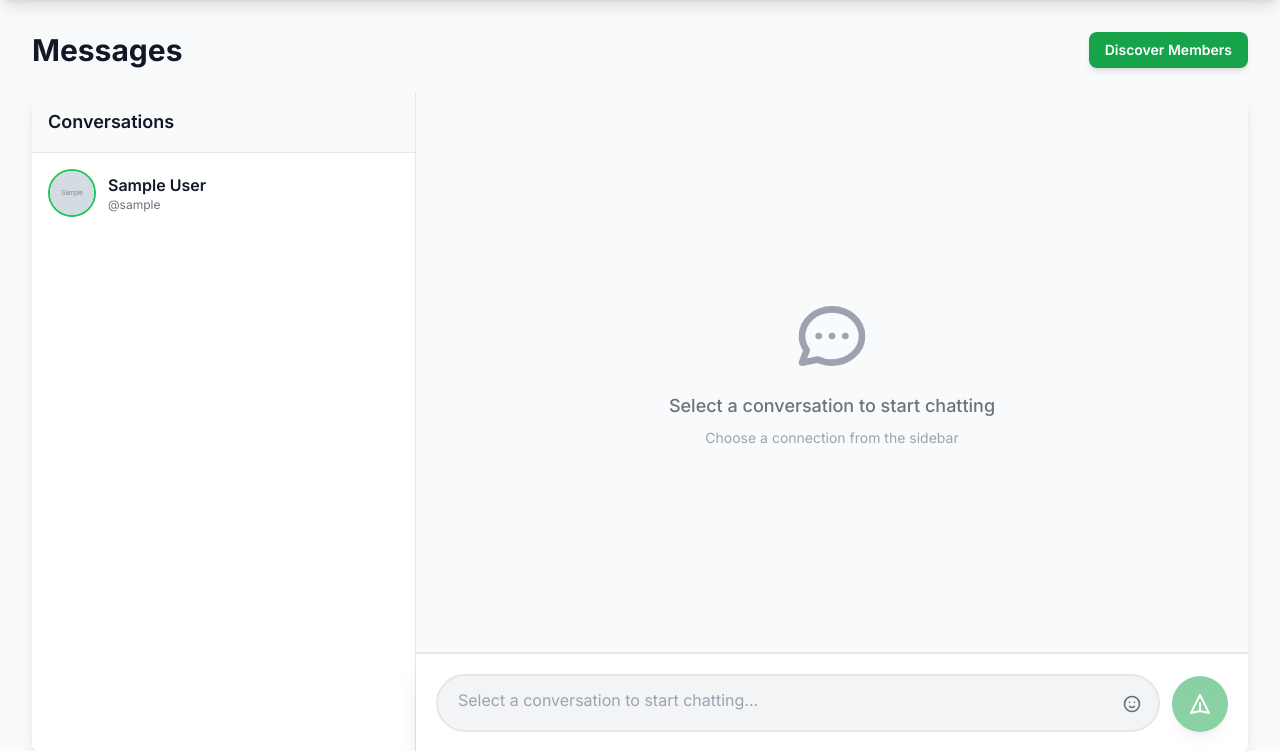
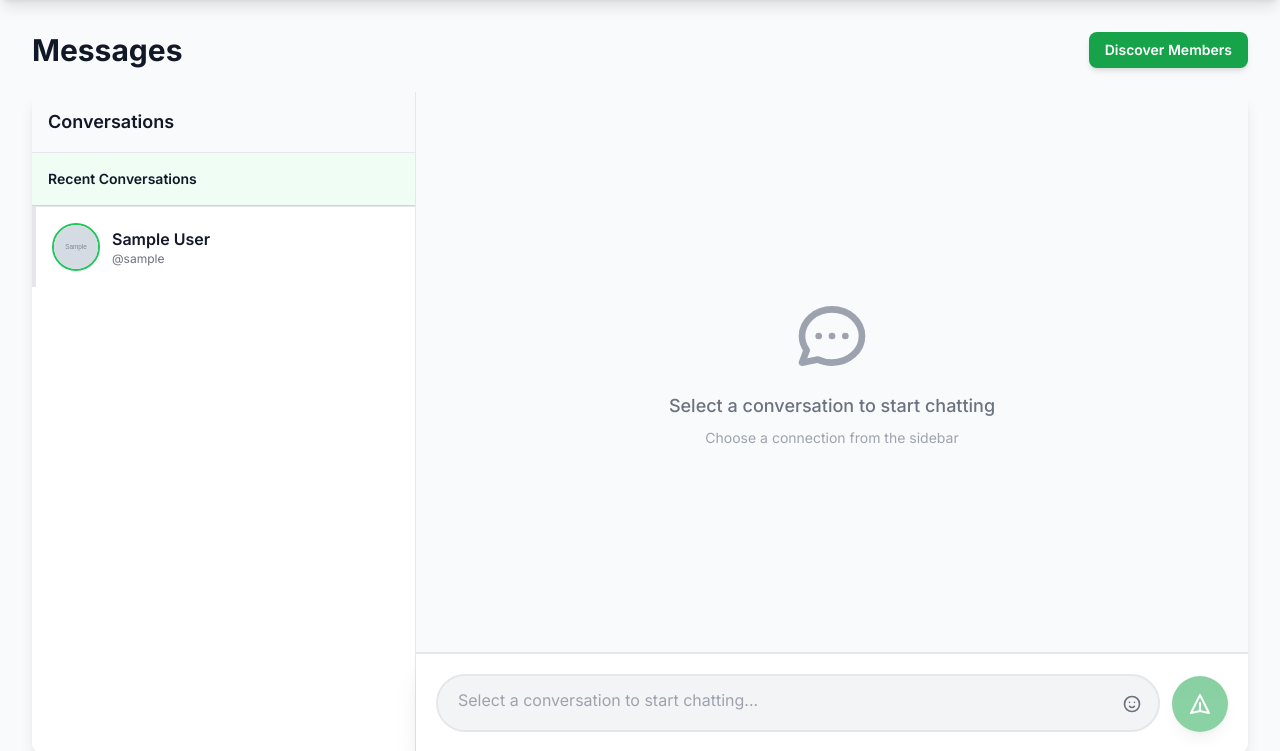
Before and after one commit to spw3bt3ch/educators-tribe, a Flask app: page /chat in a window 1280 px wide. Shown: the part 64-815 px from the top of the page. Run offline with Flask 3, Linux system fonts and the light colour scheme; a user stored in the database is signed in; tables that the repository leaves empty hold one stand-in row (values such as "Sample post"); grey boxes marked "Sample" are stand-in pictures; some libraries are stand-ins or nearby versions.

Commit message:
chat update

```diff
--- a/templates/chat.html
+++ b/templates/chat.html
@@ -61,8 +61,11 @@
                 <!-- Conversations List -->
                 <div id="conversations-list" class="divide-y divide-gray-200 flex-1 overflow-y-auto">
                     {% if conversations %}
+                        <div class="p-3 sm:p-4 border-b border-gray-300 bg-green-50">
+                            <h3 class="text-xs sm:text-sm font-semibold text-gray-900">Recent Conversations</h3>
+                        </div>
                         {% for conv in conversations %}
-                        <div class="p-3 sm:p-4 hover:bg-gray-50 cursor-pointer conversation-item transition-colors" data-user-id="{{ conv.user.id }}">
+                        <div class="p-3 sm:p-4 hover:bg-green-50 cursor-pointer conversation-item transition-colors border-l-4 border-transparent hover:border-green-500 active:bg-green-100" data-user-id="{{ conv.user.id }}" title="Click to chat with {{ conv.user.full_name or conv.user.username }}">
                             <div class="flex items-center space-x-3">
                                 {% if conv.user.profile_picture %}
                                 <img src="{{ conv.user.profile_picture }}" alt="{{ conv.user.username }}"
@@ -82,12 +85,45 @@
                             </div>
                         </div>
                         {% endfor %}
-                    {% else %}
+                    {% endif %}
+
+                    <!-- All Connected Users Section -->
+                    {% if all_connections %}
+                    <div class="p-3 sm:p-4 border-t border-gray-300 bg-blue-50">
+                        <h3 class="text-xs sm:text-sm font-semibold text-gray-900 mb-2">My Connections</h3>
+                        <p class="text-xs text-gray-600 mb-3">Click on any connection to start chatting</p>
+                        <div class="space-y-2">
+                            {% for user in all_connections %}
+                            <div class="p-2 sm:p-3 bg-white rounded-lg border border-blue-200 hover:bg-blue-50 cursor-pointer conversation-item transition-all shadow-sm hover:shadow-md active:scale-95" data-user-id="{{ user.id }}" title="Click to start chatting with {{ user.full_name or user.username }}">
+                                <div class="flex items-center space-x-2 sm:space-x-3">
+                                    {% if user.profile_picture %}
+                                    <img src="{{ user.profile_picture }}" alt="{{ user.username }}"
+                                         class="w-8 h-8 sm:w-10 sm:h-10 rounded-full object-cover border-2 border-green-500 flex-shrink-0">
+                                    {% else %}
+                                    <div class="w-8 h-8 sm:w-10 sm:h-10 bg-green-600 rounded-full flex items-center justify-center text-white text-xs sm:text-sm font-semibold flex-shrink-0">
+                                        {{ user.username[0].upper() }}
+                                    </div>
+                                    {% endif %}
+                                    <div class="flex-1 min-w-0">
+                                        <p class="text-xs sm:text-sm font-semibold text-gray-900 truncate">{{ user.full_name or user.username }}</p>
+                                        <p class="text-xs text-gray-500 truncate">@{{ user.username }}</p>
+                                    </div>
+                                    <svg class="w-4 h-4 sm:w-5 sm:h-5 text-green-600 flex-shrink-0" fill="none" stroke="currentColor" viewBox="0 0 24 24">
+                                        <path stroke-linecap="round" stroke-linejoin="round" stroke-width="2" d="M8 12h.01M12 12h.01M16 12h.01M21 12c0 4.418-4.03 8-9 8a9.863 9.863 0 01-4.255-.949L3 20l1.395-3.72C3.512 15.042 3 13.574 3 12c0-4.418 4.03-8 9-8s9 3.582 9 8z"></path>
+                                    </svg>
+                                </div>
+                            </div>
+                            {% endfor %}
+                        </div>
+                    </div>
+                    {% endif %}
+
+                    {% if not conversations and not all_connections %}
                         <div class="p-4 sm:p-6 text-center text-gray-500">
                             <svg class="w-12 h-12 sm:w-16 sm:h-16 mx-auto mb-3 text-gray-400" fill="none" stroke="currentColor" viewBox="0 0 24 24">
                                 <path stroke-linecap="round" stroke-linejoin="round" stroke-width="2" d="M17 20h5v-2a3 3 0 00-5.356-1.857M17 20H7m10 0v-2c0-.656-.126-1.283-.356-1.857M7 20H2v-2a3 3 0 015.356-1.857M7 20v-2c0-.656.126-1.283.356-1.857m0 0a5.002 5.002 0 019.288 0M15 7a3 3 0 11-6 0 3 3 0 016 0zm6 3a2 2 0 11-4 0 2 2 0 014 0zM7 10a2 2 0 11-4 0 2 2 0 014 0z"></path>
                             </svg>
-                            <p class="text-xs sm:text-sm mb-2">No conversations yet. Connect with other educators to start chatting!</p>
+                            <p class="text-xs sm:text-sm mb-2">No connections yet. Connect with other educators to start chatting!</p>
                             <a href="{{ url_for('discover_users') }}" class="text-green-600 hover:text-green-800 text-xs sm:text-sm font-semibold mt-2 inline-block">Discover Tribe Members →</a>
                         </div>
                     {% endif %}
```
